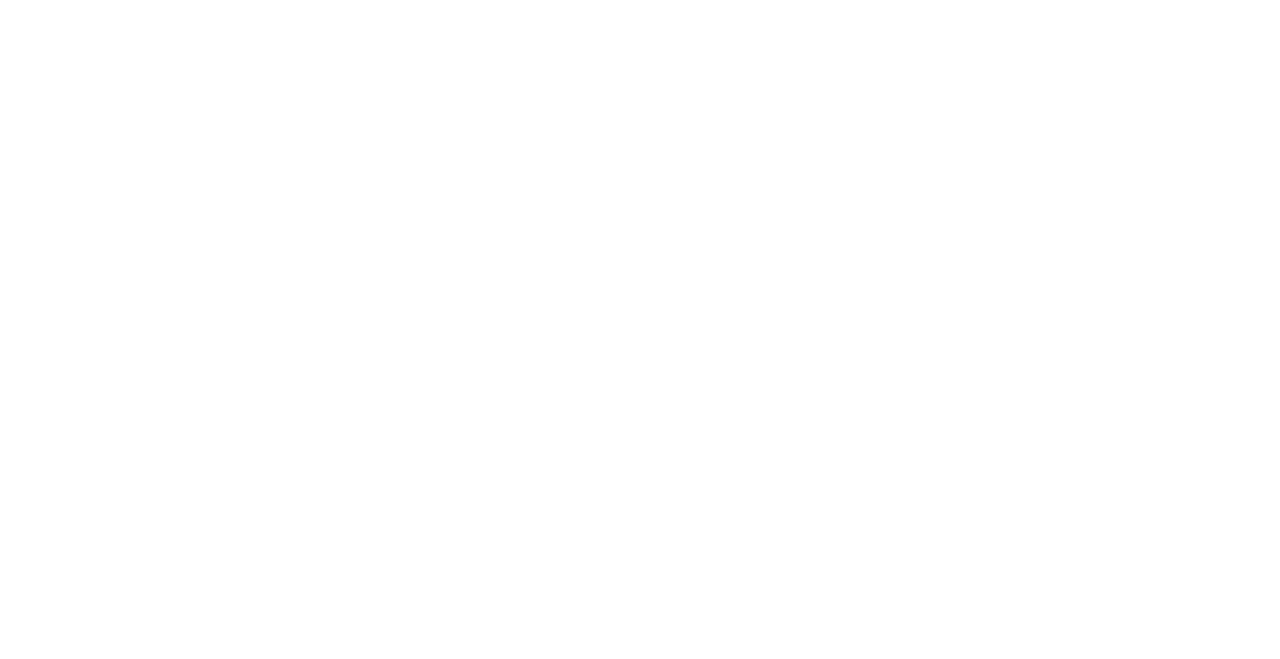
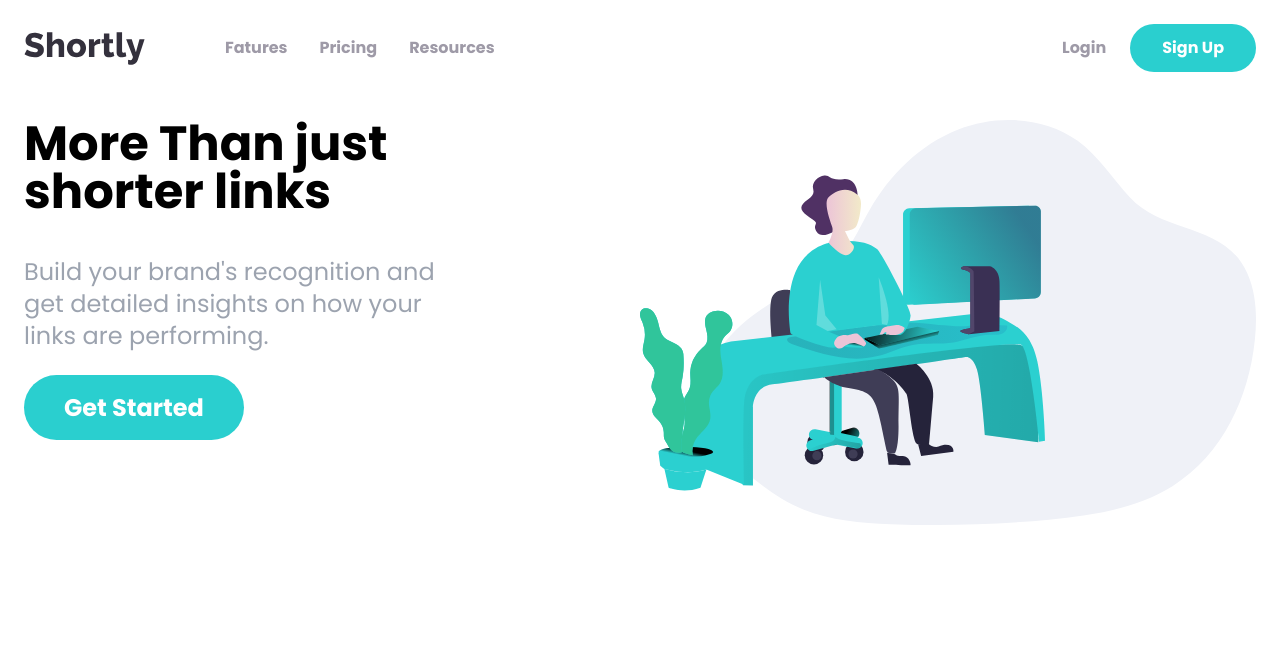
Before and after one commit to Jair-vet/Shortly-link-Tailwind, a website: page index.html in a window 1280 px wide. Drawn offline with Linux system fonts and the light colour scheme.

Commit message:
Hero Container finished

```diff
--- a/index.html
+++ b/index.html
@@ -5,11 +5,71 @@
     <meta http-equiv="X-UA-Compatible" content="IE=edge" />
     <meta name="viewport" content="width=device-width, initial-scale=1.0" />
     <link rel="shortcut icon" type="image/png" href="images/favicon-32x32.png">
+    <link rel="preconnect" href="https://fonts.googleapis.com" />
+    <link rel="preconnect" href="https://fonts.gstatic.com" crossorigin />
+    <link
+      href="https://fonts.googleapis.com/css2?family=Alata&family=Poppins:wght@400;500;700&display=swap"
+      rel="stylesheet"
+    />
     <link rel="stylesheet" href="css/style.css" />
     <title>Shortly</title>
   </head>
   <body>
+   <!-- Nav Container -->
+   <nav class="relative container mx-auto p-6">
+    <!-- Flex container For all items -->
+    <div class="flex items-center justify-between">
+      <!-- Flex container for Logo/Menu -->
+      <div class="flex items-center space-x-20">
+        <!-- Logo -->
+        <img src="images/logo.svg" alt="">
+        <!-- Left Menu -->
+        <div class="hidden space-x-8 font-bold lg:flex">
+          <a href="#" class="text-grayishViolet hover:text-veryDarkViolet">Fatures</a>
+          <a href="#" class="text-grayishViolet hover:text-veryDarkViolet">Pricing</a>
+          <a href="#" class="text-grayishViolet hover:text-veryDarkViolet">Resources</a>
+        </div>
+      </div>
 
+      <!-- Right Buttons Menu -->
+      <div class="hidden items-center space-x-6 font-bold lg:flex text-grayishViolet">
+        <div class="hover:text-veryDarkViolet">Login</div>
+        <a href="" class="px-8 py-3 font-bold text-white bg-cyan rounded-full hover:opacity-70">Sign Up</a>
+      </div>
+
+      <!-- Hamburguer Menu -->
+    </div>
+
+    <!-- Mobile Menu -->
+   </nav>
+
+   <!-- Hero Section -->
+   <section id="hero">
+    <!-- Hero Container -->
+    <div class="container flex flex-col-reverse mx-auto p-6 lg:flex-row">
+      <!-- Contente Container -->
+      <div class="flex flex-col space-y-10 mb-44 lg:mt-66 lg:w-1/2 xl:mb-52">
+        <h1 class="text-5xl font-bold text-center lg:6xl lg:max-w-md lg:text-left">More Than just shorter links</h1>
+        <p class="text-2xl text-center text-gray-400 lg:max-w-md lg:text-left">
+          Build your brand's recognition and get detailed insights on how your
+          links are performing.
+        </p>
+        <div class="mx-auto lg:mx-0">
+          <a
+            href="#"
+            class="py-5 px-10 text-2xl font-bold text-white bg-cyan rounded-full lg:py-4 hover:opacity-70"
+            >Get Started</a
+          >
+        </div>
+      </div>
+
+      <!-- Image -->
+      <div class="mb-24 mx-auto md:w-180 lg:mb-0 lg:w-1/2">
+        <img src="images/illustration-working.svg" alt="" />
+      </div>
+
+    </div>
+   </section>
 
 
   </body>
```
Also changed, not shown: css/style.css.
